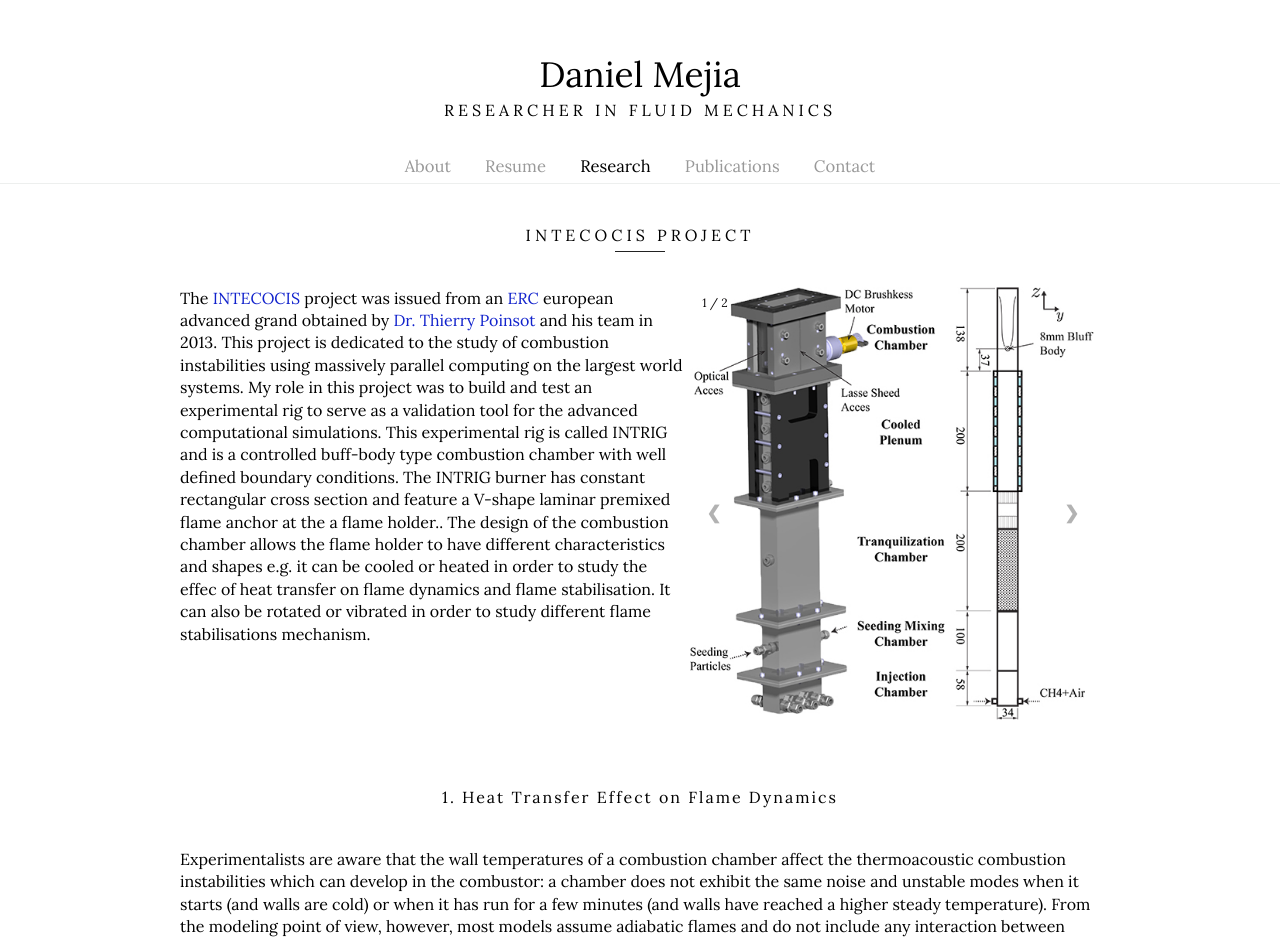
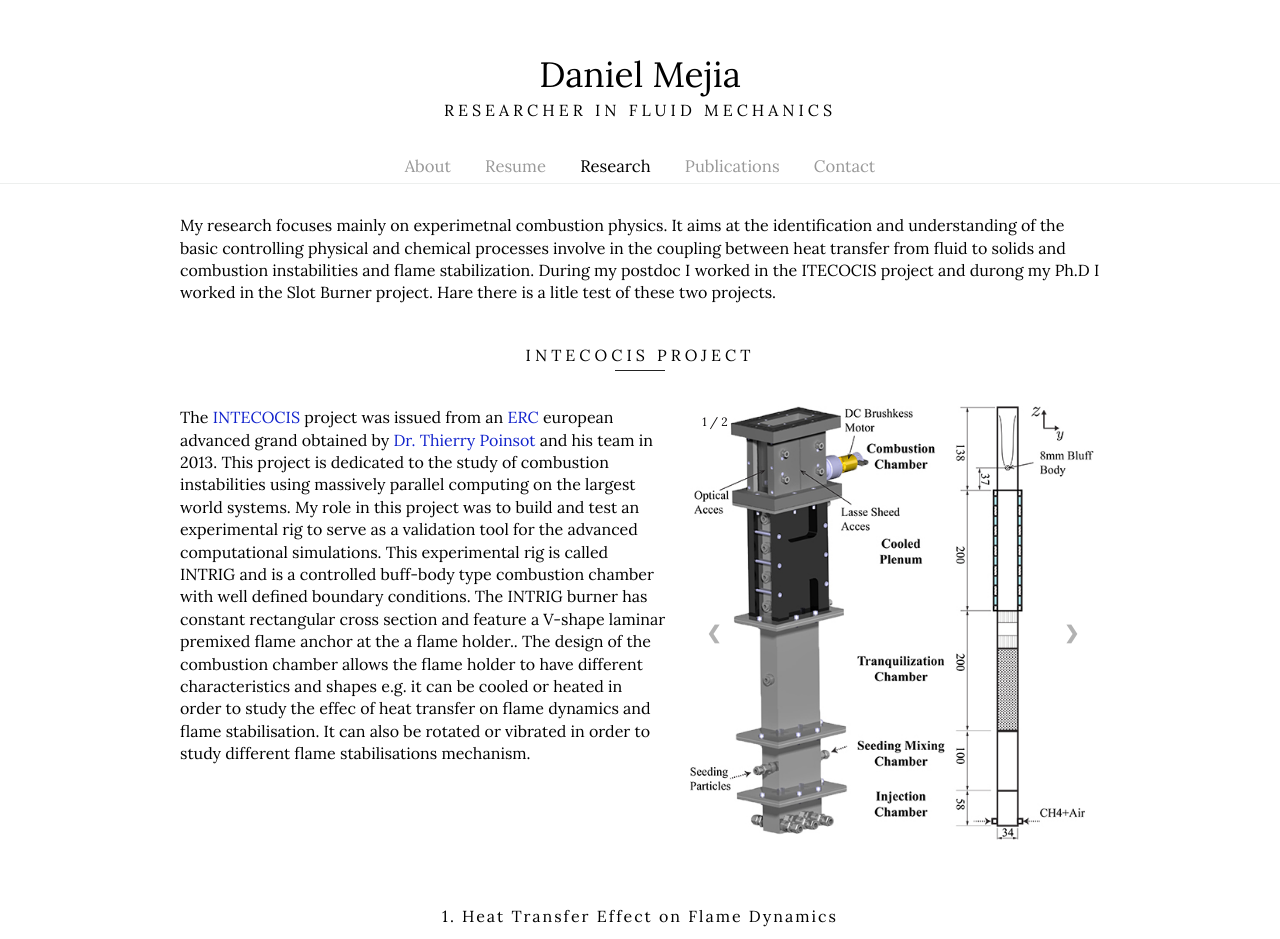
Before and after one commit to dmejia04/resume, a Jekyll site: the page built from research.html, in a window 1280 px wide. Shown: the top 939 px of the page. Built offline with Jekyll 4.4.1, drawn with Linux system fonts in a browser that asks for light colours; some of the changed text lies outside the part shown.

Commit message:
Inprove research section

```diff
--- a/_includes/research.html
+++ b/_includes/research.html
@@ -1,11 +1,17 @@
 <body>
 	<div class="content">
+
+    <div class="introResearch">
+        <p>My research focuses mainly on experimetnal combustion physics. It aims at the identification and understanding of the basic controlling physical and chemical processes involve in the coupling between heat transfer from fluid to solids and combustion instabilities and flame stabilization. During my postdoc I worked in the ITECOCIS project and durong my Ph.D I worked in the Slot Burner project. Hare there is a litle test of these two projects.</p>
+    </div>
+
     <h3 class="section-title">INTECOCIS Project</h3>
 
     <dl class="intecocis">
         <dt>
             <p>The <a class="link" href="{{ site.links.intecocis }}">INTECOCIS</a> project was issued from an <a class="link" href="{{ site.links.erc }}">ERC</a> european advanced grand obtained by <a class="link" href="{{ site.links.poinsot }}">Dr. Thierry Poinsot</a> and his team in 2013. This project is dedicated to the study of combustion instabilities using massively parallel computing on the largest world systems. My role in this project was to build and test an experimental rig to serve as a validation tool for the advanced computational simulations. This experimental rig is called INTRIG and is a controlled buff-body type combustion chamber with well defined boundary conditions. The INTRIG burner has constant rectangular cross section and feature a V-shape laminar premixed flame anchor at the a flame holder.<!-- The main componenet of the combustion chamber is a cylindrical (94 mm long and 8 mm diameter) flame holder-->. The design of the combustion chamber allows the flame holder to have different characteristics and shapes <i>e.g.</i> it can be cooled or heated in order to study the effec of heat transfer on flame dynamics and flame stabilisation. It can also be rotated or vibrated in order to study different flame stabilisations mechanism.</p>
         </dt>
+
         <dd>
             <div class="slideshow-container-intecocis">
 
@@ -29,19 +35,21 @@
      </dl>
 
                 <h3 class="sub-section-title">1. Heat Transfer Effect on Flame Dynamics</h3>
+
                     <p>Experimentalists are aware that the wall temperatures of a combustion chamber affect the  thermoacoustic combustion instabilities which can develop in the combustor: a chamber does not exhibit the same noise and unstable modes when it starts (and walls are cold) or when it has run for a few minutes (and walls have reached a higher steady temperature). From the modeling point of view, however, most models assume adiabatic flames and do not include any interaction between walls and flames. This is clearly a weak aspect of most Large Eddy Simulation (LES) approaches for turbulent burners. Among all the walls found in a combustion chamber, flameholders play a very specific role: this is where flames are anchored and where they are the most sensitive to heat transfer. Any temperature change of the solid in the region where flames are stabilized can change not only its stabilization point (the place where it is anchored) but also its dynamics (its response to acoustic waves as well as its blow-off limits). </p>
                     <p>To study this effec of the flame holder tempearature on flame dynamics we developed a a system were the temperature of the flame holder can be controlled. Two different flame holders are used to stabilize the flame. The first, called CBB (Cooled Bluff-Body), is a steel water-cooled cylinder. It is maintained at 285 K. The second, called UBB (Uncooled Bluff-Body) is a full, solid, steel cylinder, with the same external geometry as the cooled one. </p>
+
                     <div class="slideshow-container-flameHolders">
 
                         <div class="mySlidesFH fade">
                         <div class="numbertextFH">1 / 2</div>
-                                  <center><img chass="flameHolder" src="data/img/research/flameHolderC.jpg" style="max-height: 300px"></center>
+                        <center><img chass="flameHolder" src="data/img/research/flameHolderC.jpg" style="width: 100%"></center>
                         <!--<div class="textI">US Ramonville 2014/2015</div>-->
                         </div>
 
                         <div class="mySlidesFH fade">
                         <div class="numbertextFH">2 / 2</div>
-                                  <center><img chass="flameHolder" src="data/img/research/flameHolderU.jpg" style="max-height: 300px"></center>
+                        <center><img chass="flameHolder" src="data/img/research/flameHolderU.jpg" style="width: 100%"></center>
                         <!--<div class="textI">US Ramonville 2014/2015</div>-->
                         </div>
 
@@ -49,17 +57,13 @@
                         <a class="nextFH" onclick="plusSlidesFH(1)">&#x276F;</a>
 
                     </div>
+
                     <p>From the images avobe it is eveident that the flame stabilisation is very different in the two cases CBB and UBB. The hoter the flame holder the closer de flame. This effec also affects the flame response to acoustic perturbation. The following video show the comparation between the experiments and the DNS similations for the two cases. Here, the both flames were excited with the same velocity perturbation, a single tone harmonic wave. The perturbation is produced by a laud-speaker installed at the bottom of the plenum chamber and it has a fraquency of 100 Hz and an amplidute of 5 % of the bulk velocity. </p>
                         <center>
-            <video class="paris_video" controls >
+                            <video class="" controls >
                             <source src="data/videos/heatTrasnfer.mp4" type="video/mp4">
                             <script>
                                 QT_WriteOBJECT('data/videos/heatTrasnfer.mp4',
-                        '', '',             // width & height
-                        '',                         // required version of the ActiveX control, we're OK with the default value
-                        'scale', 'tofit',           // scale to fit element size exactly so resizing works
-                        'emb#id', 'paris_embed',    // ID for embed tag only
-                        'obj#id', 'paris_obj');     // ID for object tag only
                              </script>
                             </video>
                         </center>
@@ -68,19 +72,20 @@
 
 
                 <h3 class="sub-section-title">2. Flame Stabilizator Over Moving Flame Holders</h3>
-            <p>Moving flame holder are an interesting case that allow us to the study of the basic mechanims of flame stabilization. It can be done experimentally and mumerically. For example in the case of a rotating flame holder we can observe two different patterns of stabilization depending on the flame holder rotation speed.
-            At low rotation rate the flame stabilises downstream the flame holder, and one can observe strange behabir in the flame root stand-off for the two branches. The leading flame stays attached to the cylinder, the trailing flame however is pushed away from the cylinder. Our research showed that this phenomena is controlled by the heat ransfer form the burt gases to the cylinder. The heat transfer is more important whe the cylinder is rotatigig. However, when the rotation rate is increased the flame stabilses upstream the flame holder. This stabilization pattern has been reported before in anlalitically and numercal studies but it has never been seen experimentally until now.</p>
-            <div class="slideshow-container-intecocis">
+
+                    <p>Moving flame holder are an interesting case that allow us to the study of the basic mechanims of flame stabilization. It can be done experimentally and mumerically. For example in the case of a rotating flame holder we can observe two different patterns of stabilization depending on the flame holder rotation speed.</p>
+
+                    <div class="slideshow-container-flameHolders">
 
                         <div class="mySlidesT fade">
                         <div class="numbertextT">1 / 2</div>
-                                   <center><img chass="flameHolder" src="data/img/research/flameHolderR.jpg" style="max-height: 300px"></center>
+                        <center><img chass="flameHolder" src="data/img/research/flameHolderR.jpg" style="width: 100%"></center>
                         <!--<div class="textI">US Ramonville 2014/2015</div>-->
                         </div>
 
                         <div class="mySlidesT fade">
                         <div class="numbertextT">2 / 2</div>
-                                   <center><img chass="flameHolder" src="data/img/research/flameTopologies.jpg" style="max-height: 300px"></center>
+                        <center><img chass="flameHolder" src="data/img/research/flameTopologies.jpg" style="width: 100%"></center>
                         <!--<div class="textI">US Ramonville 2013/2014</div>-->
                         </div>
 
@@ -89,13 +94,17 @@
 
                     </div>
 
+                    <p>At low rotation rate the flame stabilises downstream the flame holder, and one can observe strange behabir in the flame root stand-off for the two branches. The leading flame stays attached to the cylinder, the trailing flame however is pushed away from the cylinder. Our research showed that this phenomena is controlled by the heat ransfer form the burt gases to the cylinder. The heat transfer is more important whe the cylinder is rotatigig. However, when the rotation rate is increased the flame stabilses upstream the flame holder. This stabilization pattern has been reported before in anlalitically and numercal studies but it has never been seen experimentally until now.</p>
+
 
         <h3 class="section-title">Slot Burner Project</h3>
 
     <dl class="intecocis">
+
         <dt>
             <p>The slot burner project was financed by a "bource ministerielle" and it was issued from the basic idea that thermal machines do not perform in the same way during a cold start than in permanente regime. To approach this idea from a fundamental point of view an experimental rig was build. It consist in a bunsen type burner, which features a premixed-laminar flame stabilized over a 10:1 aspect ratio slot. The main characteristic of this burner is that the stability of the system can be controlled by only changes in the flame holder temperature. During the warmup, the system is unstable, it develops a combustion instability looked at its Helmholtz resonate frequency. This instability can reach acoustic noise levels up to 150 dB, depending on the operating conditions. At the permanent regime, when the flame holder has reached is equilibrium temperature, the system is stable.</p>
         </dt>
+
         <dd>
             <p><img class="slotBurner" src="data/img/research/slotBurner1.jpg" alt="Slot Burner"></p>
         </dd>
@@ -103,29 +112,28 @@
 
        	<p>This study was the first controlled experiment that put in evidence the importance the heat transfer on the study of combustion instabilities. In order to capture the correct flame dynamics. Thus, to predict combustion instabilities with numerical simulations or analytical models. It is necessary take into account the heat transfer from the flame to the combustion chamber, specially to the flame holder. The following video shows the slot burner in operation, here, the temperature of the flame holder is controlled by varying the mass-flow rate of water that passes through the flame holder cooling system.</p>
         	<center>
-            <video class="paris_video" controls >
+                <video class="" controls >
                 <source src="data/videos/slotBurner.mp4" type="video/mp4">
                 <script>
                     QT_WriteOBJECT('data/videos/slotBurner.mp4',
-                        '', '',             // width & height
-                        '',                         // required version of the ActiveX control, we're OK with the default value
-                        'scale', 'tofit',           // scale to fit element size exactly so resizing works
-                        'emb#id', 'paris_embed',    // ID for embed tag only
-                        'obj#id', 'paris_obj');     // ID for object tag only
+                </script>
+                </video>
+            </center>
+        <p>In slow motion the flame front flcutuation looks like this: </p>
+            <center>
+                <video class="" controls >
+                <source src="data/videos/slotBurnerSlowMo.mp4" type="video/mp4">
+                <script>
+                    QT_WriteOBJECT('data/videos/slotBurnerSlowMo.mp4',
                 </script>
                 </video>
             </center>
         <p>But at the IMFT not everinthing is so serious, we also have some time to avec fun with our flames: </p>
             <center>
-            <video class="paris_video" controls >
+                <video class="" controls >
                 <source src="data/videos/wakaWakaFlame.mp4" type="video/mp4">
                 <script>
                     QT_WriteOBJECT('data/videos/wakaWakaFlame.mp4',
-                        '', '',             // width & height
-                        '',                         // required version of the ActiveX control, we're OK with the default value
-                        'scale', 'tofit',           // scale to fit element size exactly so resizing works
-                        'emb#id', 'paris_embed',    // ID for embed tag only
-                        'obj#id', 'paris_obj');     // ID for object tag only
                 </script>
                 </video>
             </center>
--- a/_sass/_research.scss
+++ b/_sass/_research.scss
@@ -1,3 +1,7 @@
+.introResearch {
+  padding-top: 30px;
+}
+
 .intecocis dt, dd {
     display: inline-block;
     vertical-align: top;
@@ -8,17 +12,17 @@
     dt {
         width: 55%;
         text-align: left;
+        padding-right: 20px;
     }
     dd {
         width: 44%;
     }
 }
 
-.intrigBurner {
-    max-height: 314px;
-    max-width: 222px;
-    width: 100%;
-    border-radius: 8px;
+.slotBurner {
+  max-height: 314px;
+  max-width: 400px;
+  width: 100%;
 }
 
 @media(max-width: 640px) {
@@ -27,23 +31,33 @@
     }
     .intecocis dt {
         width: 100%;
-        text-align: center;
+        text-align: left;
     }
     .intecocis dd {
         width: 100%;
-        text-align: left;
+        text-align: center;
     }
-    .intrigBurner {
+
+    .slotBurner {
         width: 100%;
     }
+
 }
 
-
 /* Slideshow container */
-.slideshow-container-intecocis, .slideshow-container-flameHolders {
-  max-width: 1000px;
+.slideshow-container-intecocis {
+  max-width: 960px;
   position: relative;
   margin: auto;
+}
+
+.slideshow-container-flameHolders {
+  max-width: 960px;
+  //max-height: 200px;
+  position: relative;
+  margin: auto;
+  margin-top: 20px;
+  margin-bottom: 20px;
 }
 
 /* Next & previous buttons */
@@ -113,7 +127,7 @@
 /* On smaller screens, decrease text size */
 @media only screen and (max-width: 640px) {
   .textI, .prevI, .nextI, .textFH, .prevFH, .nextT, .nextT, .textT, .prevT, .nextT {
-      font-size: 11px
+    font-size: 11px
     }
   .prevI, .prevFH, .prevT, .prevT {
     left: 0;
@@ -122,11 +136,9 @@
 }
 
 video {
-    max-width: 560px;
+  max-width: 560px;
+  max-height: 560px;
+  width: 100%;
+  padding-top: 20px;
+  margin-bottom: 20px;
 }
-
-.slotBurner {
-    max-height: 314px;
-    max-width: 720px;
-    width: 100%;
-}
```
Also changed, not shown: 14 other files. Lines whose indentation alone changed are shown as unchanged.
